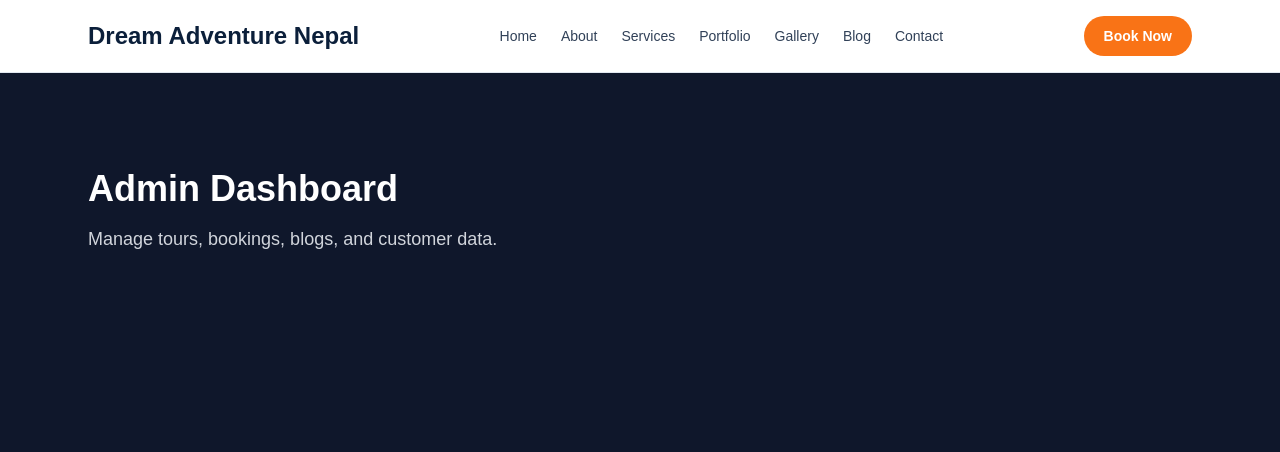
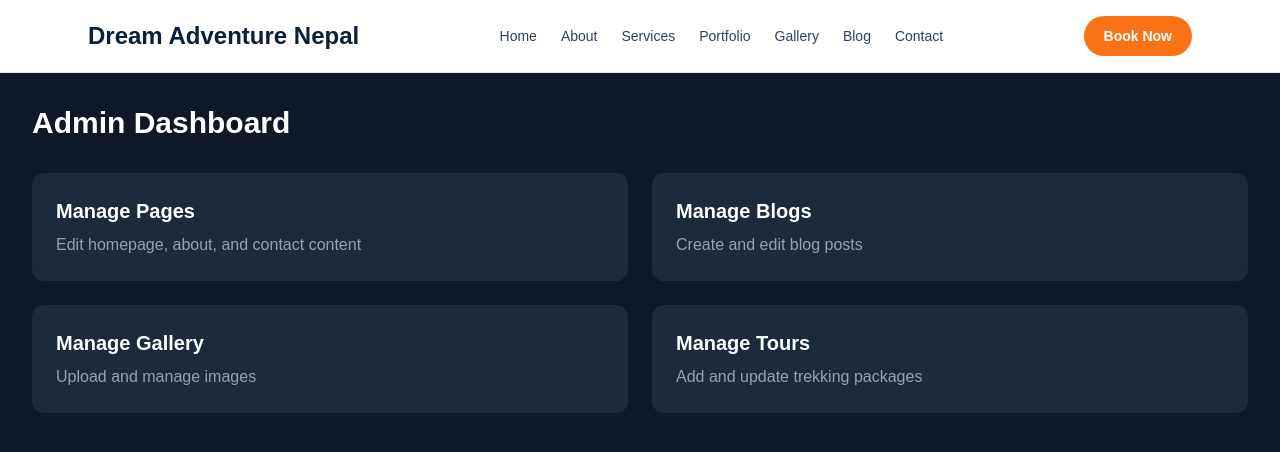
Before and after one commit to UtsavBabu/dream-adventure-nepal, a Next.js app: page /admin in a window 1280 px wide. Shown: the top 452 px of the page. Built offline with nearby package versions, Linux system fonts and the light colour scheme.

Commit message:
Set up admin dashboard structure

```diff
--- /dev/null
+++ b/app/admin/gallery/page.tsx
@@ -0,0 +1,10 @@
+export default function GalleryAdmin() {
+  return (
+    <main className="min-h-screen bg-slate-900 text-white p-8">
+      <h1 className="text-3xl font-bold mb-4">Manage Gallery</h1>
+      <p className="text-gray-400">
+        This section will let you upload and manage gallery images.
+      </p>
+    </main>
+  );
+}
--- a/app/admin/page.tsx
+++ b/app/admin/page.tsx
@@ -1,11 +1,48 @@
+import Link from "next/link";
+
 export default function AdminPage() {
   return (
-    <main className="min-h-screen bg-slate-900 text-white">
-      <div className="mx-auto max-w-6xl px-6 py-24">
-        <h1 className="text-4xl font-bold">Admin Dashboard</h1>
-        <p className="mt-4 text-lg text-gray-300">
-          Manage tours, bookings, blogs, and customer data.
-        </p>
+    <main className="min-h-screen bg-slate-900 text-white p-8">
+      <h1 className="text-3xl font-bold mb-8">Admin Dashboard</h1>
+
+      <div className="grid grid-cols-1 md:grid-cols-2 gap-6">
+
+        <Link href="/admin/pages">
+          <div className="p-6 bg-slate-800 rounded-xl cursor-pointer hover:bg-slate-700 transition">
+            <h2 className="text-xl font-semibold">Manage Pages</h2>
+            <p className="text-gray-400 mt-2">
+              Edit homepage, about, and contact content
+            </p>
+          </div>
+        </Link>
+
+        <Link href="/admin/blog">
+          <div className="p-6 bg-slate-800 rounded-xl cursor-pointer hover:bg-slate-700 transition">
+            <h2 className="text-xl font-semibold">Manage Blogs</h2>
+            <p className="text-gray-400 mt-2">
+              Create and edit blog posts
+            </p>
+          </div>
+        </Link>
+
+        <Link href="/admin/gallery">
+          <div className="p-6 bg-slate-800 rounded-xl cursor-pointer hover:bg-slate-700 transition">
+            <h2 className="text-xl font-semibold">Manage Gallery</h2>
+            <p className="text-gray-400 mt-2">
+              Upload and manage images
+            </p>
+          </div>
+        </Link>
+
+        <Link href="/admin/tours">
+          <div className="p-6 bg-slate-800 rounded-xl cursor-pointer hover:bg-slate-700 transition">
+            <h2 className="text-xl font-semibold">Manage Tours</h2>
+            <p className="text-gray-400 mt-2">
+              Add and update trekking packages
+            </p>
+          </div>
+        </Link>
+
       </div>
     </main>
   );
--- /dev/null
+++ b/app/admin/pages/page.tsx
@@ -0,0 +1,10 @@
+export default function PagesAdmin() {
+  return (
+    <main className="min-h-screen bg-slate-900 text-white p-8">
+      <h1 className="text-3xl font-bold mb-4">Manage Pages</h1>
+      <p className="text-gray-400">
+        This section will control homepage, about page, and contact page content.
+      </p>
+    </main>
+  );
+}
--- /dev/null
+++ b/app/admin/tours/page.tsx
@@ -0,0 +1,10 @@
+export default function ToursAdmin() {
+  return (
+    <main className="min-h-screen bg-slate-900 text-white p-8">
+      <h1 className="text-3xl font-bold mb-4">Manage Tours</h1>
+      <p className="text-gray-400">
+        This section will let you add and manage trekking tours and packages.
+      </p>
+    </main>
+  );
+}
```
Also changed, not shown: app/admin/blog/page.tsx (added).
